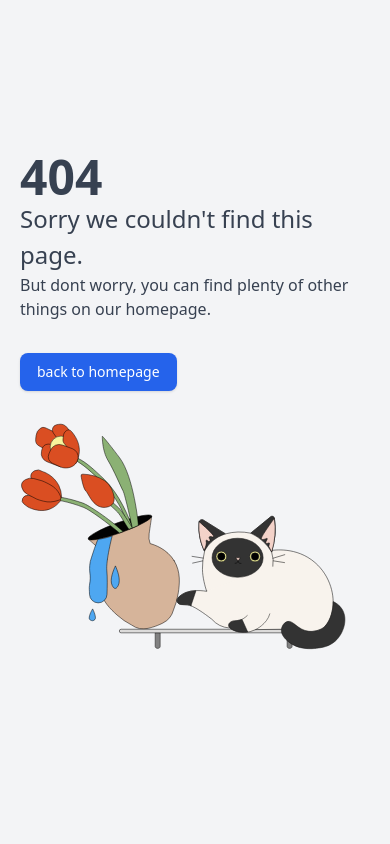
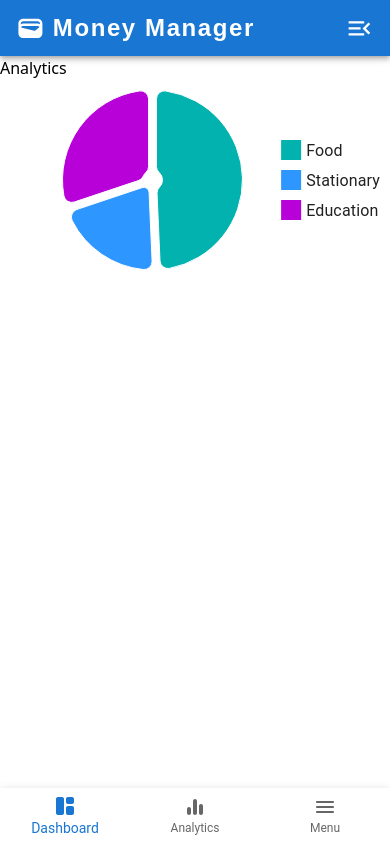
Before and after one commit to theavnishkumar/personal-finance-management-app, a React (Vite) app in the folder client/: page /analytics in a window 390 px wide. Before the commit this address had no page. Built offline with nearby package versions, Linux system fonts and the light colour scheme.

Commit message:
added bottom navigation for mobile

```diff
--- a/client/package.json
+++ b/client/package.json
@@ -14,6 +14,8 @@
     "@emotion/styled": "^11.11.5",
     "@mui/icons-material": "^5.16.1",
     "@mui/material": "^5.16.1",
+    "@mui/x-charts": "^7.10.0",
+    "@reduxjs/toolkit": "^2.2.6",
     "axios": "^1.7.2",
     "react": "^18.3.1",
     "react-dom": "^18.3.1",
--- a/client/src/App.jsx
+++ b/client/src/App.jsx
@@ -1,11 +1,13 @@
 import { Outlet } from "react-router-dom";
 import Appbar from "./components/Appbar";
+import BottomNav from "./components/BottomNav";
 
 const App = () => {
   return (
-    <main>
+    <main className="min-h-svh">
       <Appbar />
       <Outlet />
+      <BottomNav />
     </main>
   );
 };
--- a/client/src/components/AppDrawer.jsx
+++ b/client/src/components/AppDrawer.jsx
@@ -14,6 +14,7 @@ import {
 } from "@mui/material";
 import {
   AccountCircle,
+  AnalyticsRounded,
   Logout,
   Settings,
   SpaceDashboard,
@@ -22,6 +23,7 @@ import { Link } from "react-router-dom";
 
 const drawerData = [
   { name: "Dashboard", path: "/dashboard", icon: <SpaceDashboard /> },
+  { name: "Analytics", path: "/analytics", icon: <AnalyticsRounded /> },
   { name: "Profile", path: "/profile", icon: <AccountCircle /> },
   { name: "Settings", path: "/settings", icon: <Settings /> },
   { name: "Logout", path: "/logout", icon: <Logout /> },
@@ -46,7 +48,7 @@ const AppDrawer = ({ open, toggleDrawer }) => {
         </Avatar>
         <Box>
           <Typography variant="h6">Avnish Kumar</Typography>
-          <Typography sx={{ fontSize: "0.9rem", color: "gray" }}>
+          <Typography sx={{ fontSize: "0.9rem", color: "text.secondary" }}>
             hi@theavnishkumar
           </Typography>
         </Box>
--- /dev/null
+++ b/client/src/components/BottomNav.jsx
@@ -0,0 +1,59 @@
+import * as React from "react";
+import BottomNavigation from "@mui/material/BottomNavigation";
+import BottomNavigationAction from "@mui/material/BottomNavigationAction";
+import {
+  EqualizerRounded,
+  SpaceDashboardRounded,
+  MenuRounded,
+} from "@mui/icons-material";
+import { Paper } from "@mui/material";
+import AppDrawer from "./AppDrawer";
+import { Link } from "react-router-dom";
+
+export default function BottomNav() {
+  const [value, setValue] = React.useState(0);
+  const [open, setOpen] = React.useState(false);
+
+  const toggleDrawer = (newOpen) => () => {
+    setOpen(newOpen);
+  };
+
+  return (
+    <Paper
+      sx={{
+        position: "fixed",
+        bottom: 0,
+        left: 0,
+        right: 0,
+        display: { md: "none" },
+      }}
+      elevation={4}
+    >
+      <BottomNavigation
+        showLabels
+        value={value}
+        onChange={(event, newValue) => {
+          setValue(newValue);
+        }}
+      >
+        <BottomNavigationAction
+          label="Dashboard"
+          icon={<SpaceDashboardRounded />}
+          component={Link}
+          to="/dashboard"
+        />
+        <BottomNavigationAction
+          label="Analytics"
+          icon={<EqualizerRounded />}
+          component={Link}
+          to="/analytics"
+        />
+        <BottomNavigationAction
+          label="Menu"
+          icon={<MenuRounded onClick={toggleDrawer(true)} />}
+        />
+      </BottomNavigation>
+      <AppDrawer open={open} toggleDrawer={toggleDrawer} />
+    </Paper>
+  );
+}
--- a/client/src/main.jsx
+++ b/client/src/main.jsx
@@ -9,6 +9,7 @@ import Dashboard from "./pages/Dashboard.jsx";
 import Profile from "./pages/Profile.jsx";
 import Error from "./Error.jsx";
 import Home from "./pages/Home.jsx";
+import Analytics from "./pages/Analytics.jsx";
 
 const router = createBrowserRouter([
   {
@@ -23,6 +24,10 @@ const router = createBrowserRouter([
       {
         path: "/dashboard",
         element: <Dashboard />,
+      },
+      {
+        path: "/analytics",
+        element: <Analytics />,
       },
       {
         path: "/profile",
--- /dev/null
+++ b/client/src/pages/Analytics.jsx
@@ -0,0 +1,28 @@
+import { PieChart } from "@mui/x-charts/PieChart";
+
+const Analytics = () => {
+  return (
+    <div className="">
+      Analytics
+      <PieChart
+        series={[
+          {
+            data: [
+              { id: 0, value: 50, label: "Food" },
+              { id: 1, value: 20, label: "Stationary" },
+              { id: 2, value: 30, label: "Education" },
+            ],
+            innerRadius: 10,
+            outerRadius: 90,
+            paddingAngle: 5,
+            cornerRadius: 8,
+          },
+        ]}
+        width={400}
+        height={200}
+      />
+    </div>
+  );
+};
+
+export default Analytics;
--- a/client/src/pages/Dashboard.jsx
+++ b/client/src/pages/Dashboard.jsx
@@ -1,5 +1,19 @@
+import { Fab } from "@mui/material";
+import EditIcon from "@mui/icons-material/Edit";
+
 const Dashboard = () => {
-  return <div>Dashboard</div>;
+  return (
+    <div>
+      Dashboard
+      <Fab
+        color="primary"
+        aria-label="edit"
+        sx={{ position: "fixed", bottom: 70, right: 30 }}
+      >
+        <EditIcon />
+      </Fab>
+    </div>
+  );
 };
 
 export default Dashboard;
```
Also changed, not shown: 2 other files (tests, documents, lock files or other folders).
